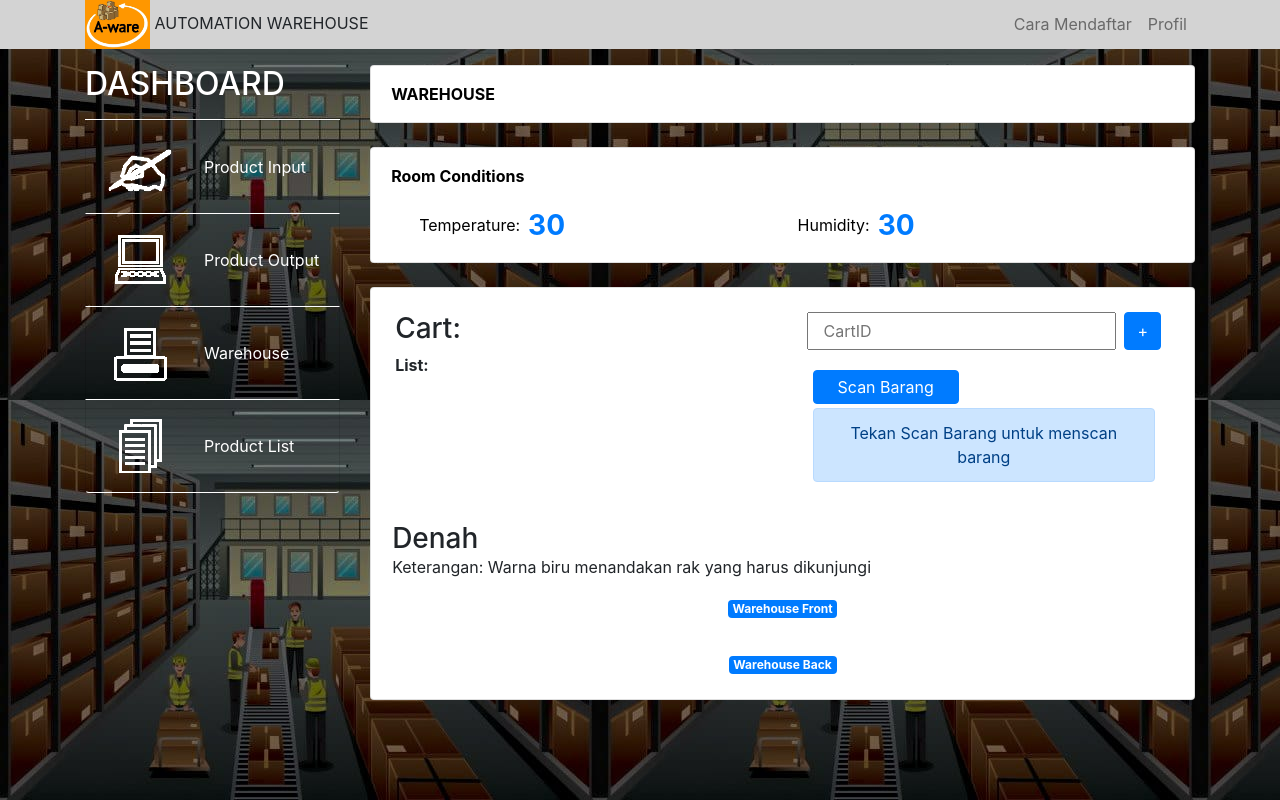
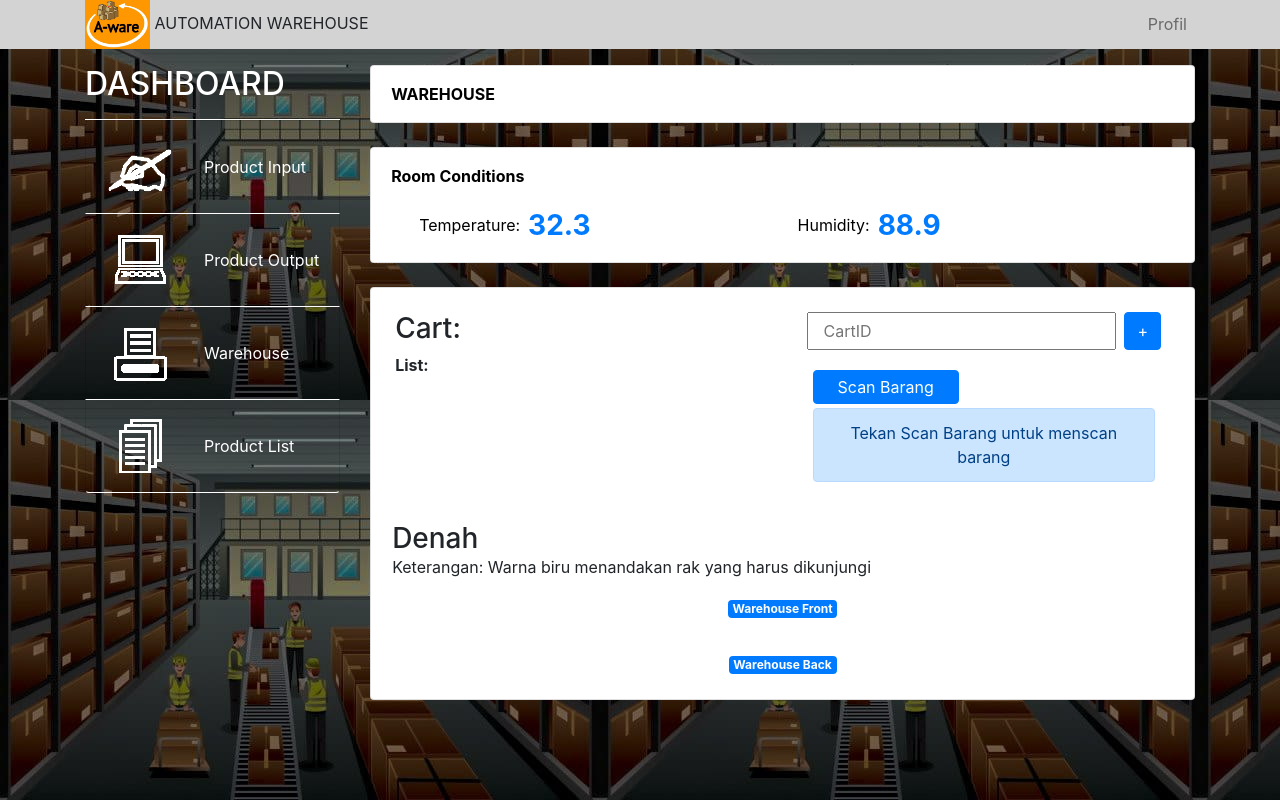
Before and after one commit to dwlhm/aware, a React (Create React App) app in the folder frontend/: page /warehouse in a window 1280 px wide. Built offline with nearby package versions, Linux system fonts and the light colour scheme.

Commit message:
Frontend Update #2

```diff
--- a/frontend/src/App.js
+++ b/frontend/src/App.js
@@ -17,9 +17,6 @@ function App() {
             <li><img className="image" src="a.jpg" id="imgBerandaBrand" /> AUTOMATION WAREHOUSE</li>
             </ul>
               <ul className="nav navbar-nav navbar-right">
-                <li className="nav-item">
-                  <Link className="nav-link" to="#">Cara Mendaftar</Link>
-                </li>
                 <li className="nav-item">
                   <Link className="nav-link" to="#">Profil</Link>
                 </li>
--- a/frontend/src/Containers/ProductOutput/index.js
+++ b/frontend/src/Containers/ProductOutput/index.js
@@ -3,9 +3,7 @@ import QrReader from 'react-qr-scanner'
 
 export default function ProductOutput(props) {
 
-    const [itemsCode, setItemsCode] = useState("")
-    const [itemsName, setItemsName] = useState("")
-    const [itemsAmount, setItemsAmount] = useState("")
+    const [items, setItems] = useState({name: "", code: "", amount: ""})
     const [scanner, setScanner] = useState({delay: 100, result: "Arahkan QR Code ke Kamera"})
 
     const handleScan = data => {
@@ -16,6 +14,7 @@ export default function ProductOutput(props) {
                 delay: 100,
                 result: "Scan berhasil"
             })
+            setItems(dataParse)
             alert(dataParse)
         }
     }
@@ -47,19 +46,19 @@ export default function ProductOutput(props) {
                         <div className="row mb-3">
                             <label className="col-sm-4 col-form-label">Code</label>
                             <div className="col-sm-8">
-                                {itemsCode}
+                                {items.code}
                             </div>
                         </div>
                         <div className="row mb-3">
                             <label className="col-sm-4 col-form-label">Name</label>
                             <div className="col-sm-8">
-                                {itemsName}
+                                {items.name}
                             </div>
                         </div>
                         <div className="row mb-3">
                             <label className="col-sm-4 col-form-label">Amount</label>
                             <div className="col-sm-8">
-                                {itemsAmount}
+                                {items.amount}
                             </div>
                         </div>
                     </div>
--- a/frontend/src/Containers/Warehouse/index.js
+++ b/frontend/src/Containers/Warehouse/index.js
@@ -123,8 +123,8 @@ export default function Warehouse(props) {
                 <div className="card-body fw-bold pt-3 pb-3">Room Conditions</div>
                 <div className="container pb-3 px-5">
                     <div className="row">
-                        <div className="col d-flex align-items-center">Temperature: <span className="text-primary fs-3 ml-2 fw-bold">30</span></div>
-                        <div className="col d-flex align-items-center">Humidity: <span className="text-primary fs-3 ml-2 fw-bold">30</span></div>
+                        <div className="col d-flex align-items-center">Temperature: <span className="text-primary fs-3 ml-2 fw-bold">32.3</span></div>
+                        <div className="col d-flex align-items-center">Humidity: <span className="text-primary fs-3 ml-2 fw-bold">88.9</span></div>
                     </div>
                 </div>
 
```
